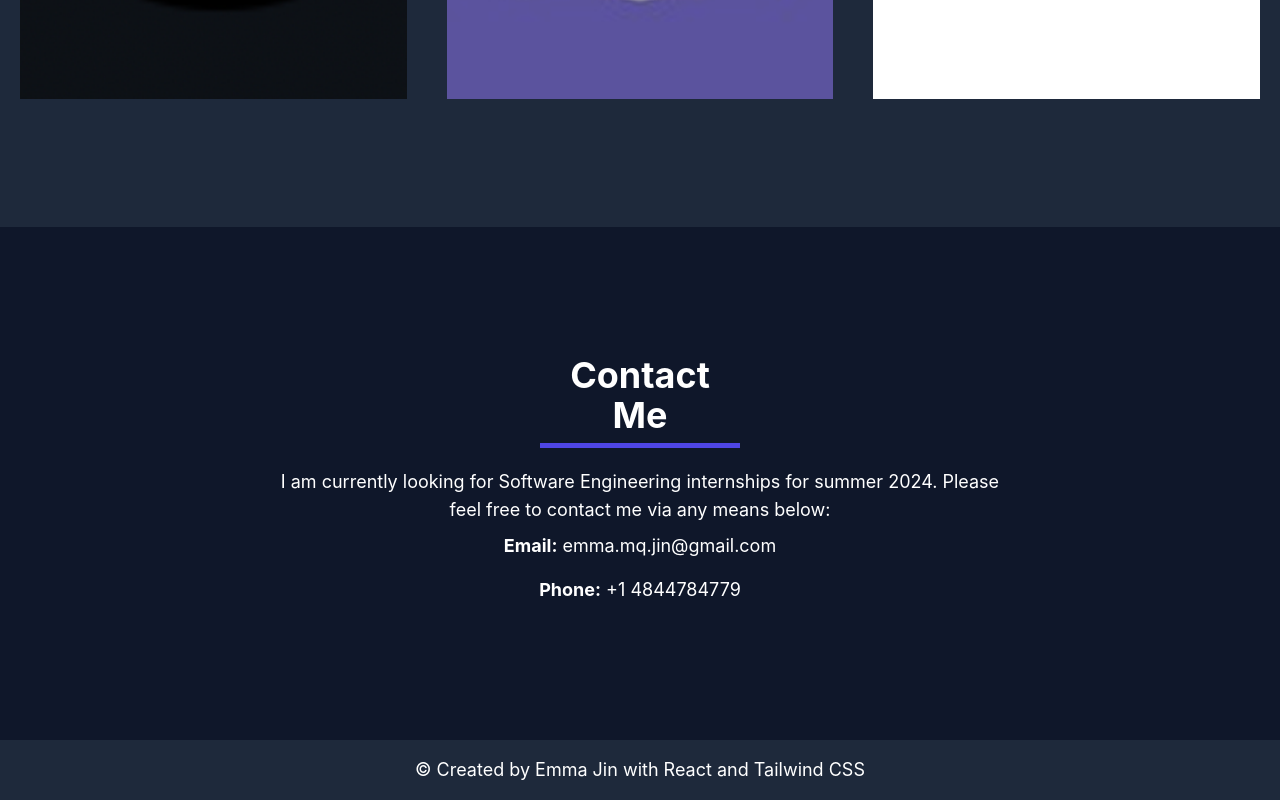
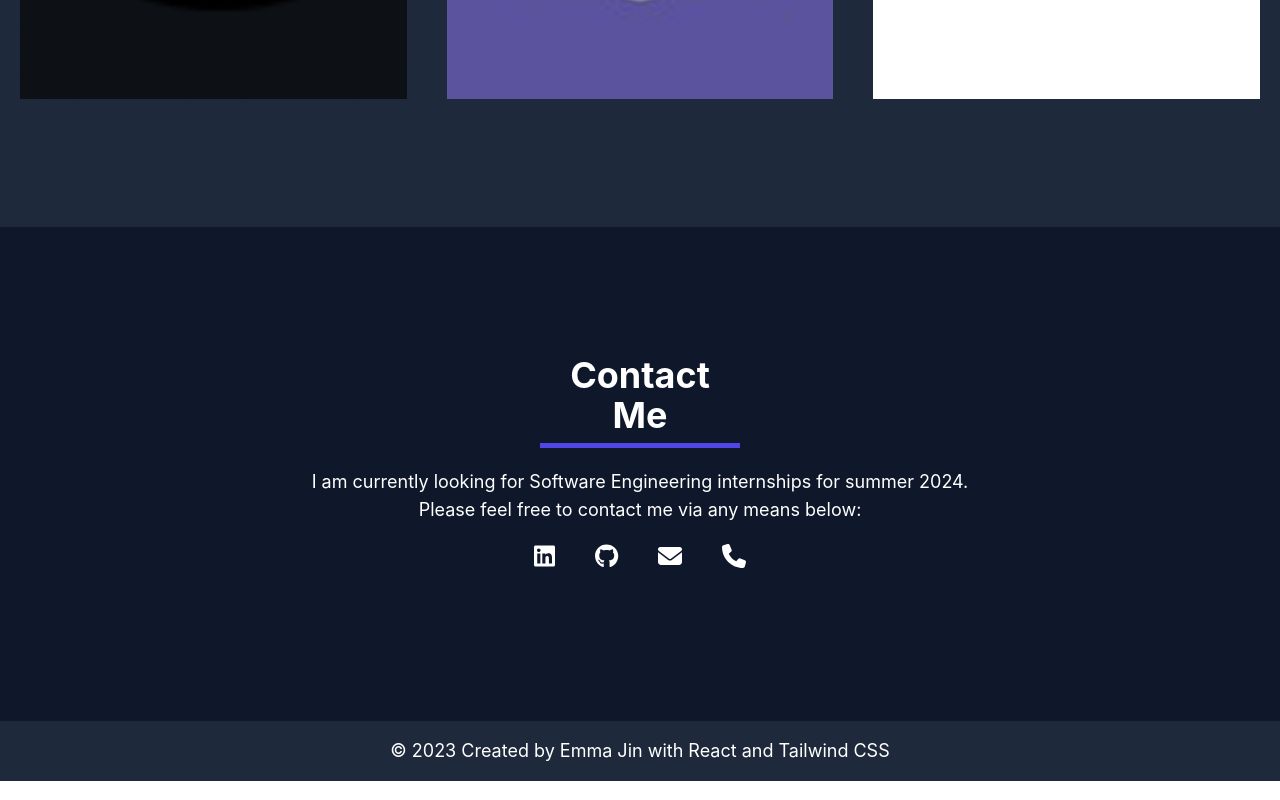
Before and after one commit to EmmaJin0210/emmajin0210.github.io, a React (Create React App) app: page / in a window 1280 px wide. Shown: the part 2994-3794 px from the top of the page. Built offline with nearby package versions, Linux system fonts and the light colour scheme.

Commit message:
adding font-awesome icons

```diff
--- a/package.json
+++ b/package.json
@@ -4,6 +4,11 @@
   "version": "0.1.0",
   "private": true,
   "dependencies": {
+    "@fortawesome/fontawesome-svg-core": "^6.4.0",
+    "@fortawesome/free-brands-svg-icons": "^6.4.0",
+    "@fortawesome/free-regular-svg-icons": "^6.4.0",
+    "@fortawesome/free-solid-svg-icons": "^6.4.0",
+    "@fortawesome/react-fontawesome": "^0.2.0",
     "@testing-library/jest-dom": "^5.16.5",
     "@testing-library/react": "^13.4.0",
     "@testing-library/user-event": "^13.5.0",
--- a/src/components/Contact.js
+++ b/src/components/Contact.js
@@ -1,4 +1,11 @@
 import React from "react";
+import { FontAwesomeIcon } from '@fortawesome/react-fontawesome'
+import { library } from '@fortawesome/fontawesome-svg-core'
+
+import { faLinkedin, faGithub } from '@fortawesome/free-brands-svg-icons'
+import { faEnvelope, faPhone } from '@fortawesome/free-solid-svg-icons'
+
+library.add(faLinkedin, faGithub, faEnvelope, faPhone)
 
 const Contact = () => {
   return (
@@ -8,16 +15,26 @@ const Contact = () => {
           Contact Me
         </h2>
         <p>
-          I am currently looking for Software Engineering internships for summer 2024. Please feel free
-          to contact me via any means below:
+          I am currently looking for Software Engineering internships for summer 2024. <br></br>
+          Please feel free to contact me via any means below:
         </p>
 
-        <p className="py-2">
-          <span className="font-bold">Email:</span> emma.mq.jin@gmail.com
-        </p>
-        <p className="py-2">
-          <span className="font-bold">Phone:</span> +1 4844784779
-        </p>
+        <div className='container md:mx-auto'>
+            <div className='text-center text-2xl'>
+                <a href="https://www.linkedin.com/in/emma-jin/">
+                    <FontAwesomeIcon className='p-5' icon="fa-brands fa-linkedin" />
+                </a>
+                <a href="https://github.com/EmmaJin0210">
+                    <FontAwesomeIcon className='p-5' icon="fa-brands fa-github" />
+                </a>
+                <a href="mailto:emma.mq.jin@gmail.com">
+                    <FontAwesomeIcon className='p-5' icon="fa-solid fa-envelope" />
+                </a>
+                <a href="tel:+14844784779">
+                    <FontAwesomeIcon className='p-5' icon="fa-solid fa-phone" />
+                </a>
+            </div>
+        </div>
       </div>
     </section>
   );
--- a/src/components/Footer.js
+++ b/src/components/Footer.js
@@ -1,7 +1,7 @@
 import React from "react";
 
 const Footer = () => {
-  return <div className="py-4 text-center bg-secondery text-white "> &copy; Created by Emma Jin with React and Tailwind CSS</div>;
+  return <div className="py-4 text-center bg-secondery text-white "> &copy; 2023 Created by Emma Jin with React and Tailwind CSS</div>;
 };
 
 export default Footer;
--- a/src/components/Projects.js
+++ b/src/components/Projects.js
@@ -54,7 +54,7 @@ const Projects = () => {
 
                 <div className="mx-auto">
                   <a
-                    href={project.live}
+                    href={project.link}
                     className="px-5 py-2 bg-blue-500 hover:bg-blue-600 mr-5 font-bold"
                   >
                     Link
```
Also changed, not shown: 12 other files (tests, documents, lock files or other folders).
